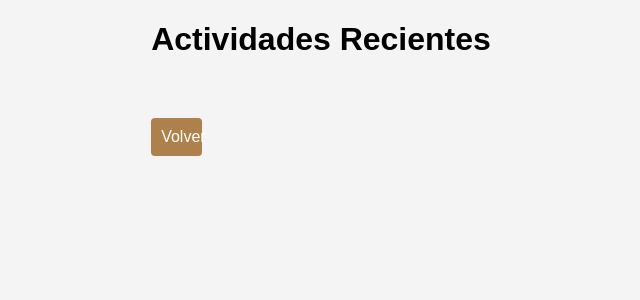
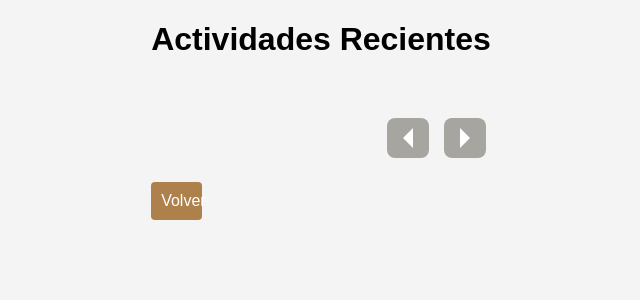
Before and after one commit to IsidoraMoncada/desarrollo_web_isidora_moncada, a Flask app: page /ver_listado?page=2 in a window 1280 px wide. Shown: the top 300 px of the page, without its empty margins (319-959 px from the left). Run offline with Flask 3, Linux system fonts and the light colour scheme; data that the repository does not hold is empty; parts of the project's set-up code (start-up, migrations or seed data) failed here and were passed over.

Commit message:
Paginación lista

```diff
--- a/flask_app/app.py
+++ b/flask_app/app.py
@@ -4,7 +4,9 @@ import hashlib
 import os
 import filetype
 from databases import db
-from databases.db import TemaEnum
+from databases.db import TemaEnum, Actividad
+from math import ceil
+
 
 UPLOAD_FOLDER = 'static/uploads'
 app = Flask(__name__)
@@ -49,8 +51,12 @@ def agregar_actividad():
 def ver_listado():
     PAGE_SIZE = 5
     data = []
+    page_num = request.args.get('page', 1, type=int)
+    actividades = db.get_actividad_page(page=page_num, page_size=PAGE_SIZE)
+    total_actividades = db.get_total_actividades()
+    total_paginas = ceil(total_actividades / PAGE_SIZE)
 
-    for actividad in db.get_actividad(page_size=PAGE_SIZE):
+    for actividad in actividades:
         comuna = db.get_comuna_by_id(actividad.comuna_id)
         fotos = db.get_n_fotos(actividad.id)
         tema = db.get_tema_by_actividad_id(actividad.id)
@@ -69,7 +75,8 @@ def ver_listado():
             "fotos": fotos,
             "organizador": actividad.nombre
         })
-    return render_template('listado.html', data = data)
+
+    return render_template('listado.html', data=data, page=page_num, total_pages=total_paginas)
 
 #Ruta para llegar a las estadisticas desde el indice
 @app.route('/ver_estadisticas',  methods=["GET"])
--- a/flask_app/databases/db.py
+++ b/flask_app/databases/db.py
@@ -212,3 +212,16 @@ def get_n_fotos(actividad_id):
     fotos = session.query(Foto).filter_by(actividad_id=actividad_id).count()
     session.close()
     return fotos
+
+def get_actividad_page(page, page_size):
+    session = SessionLocal()
+    offset = (page - 1) * page_size
+    actividades = session.query(Actividad).order_by(Actividad.dia_hora_inicio.desc()).offset(offset).limit(page_size).all()
+    session.close()
+    return actividades
+
+def get_total_actividades():
+    session = SessionLocal()
+    total = session.query(Actividad).count()
+    session.close()
+    return total
--- a/flask_app/static/css/listado.css
+++ b/flask_app/static/css/listado.css
@@ -45,3 +45,50 @@ button#volver:hover {
     width: 15%;
     margin-top: 20px;
 }
+
+.pagination {
+    text-align: right;
+    margin-top: 20px;
+    font-family: Arial, sans-serif;
+}
+
+.pagination a {
+    display: inline-block;
+    background-color: #a7a5a0;
+    color: white;
+    padding: 10px 16px;
+    margin: 0 5px;
+    border-radius: 8px;
+    text-decoration: none;
+    font-weight: bold;
+    transition: background-color 0.3s, transform 0.2s;
+}
+
+.pagination a:hover {
+    background-color: #63625f;
+    transform: translateY(-2px);
+}
+
+.pagination span {
+    font-size: 16px;
+    margin: 0 10px;
+    color: #333;
+}
+
+.arrow-left {
+    width: 0;
+    height: 0;
+    border-top: 10px solid transparent;
+    border-bottom: 10px solid transparent;
+
+    border-right:10px solid rgb(255, 255, 255);
+  }
+
+.arrow-right {
+    width: 0;
+    height: 0;
+    border-top: 10px solid transparent;
+    border-bottom: 10px solid transparent;
+
+    border-left:10px solid rgb(255, 255, 255);
+}
--- a/flask_app/templates/listado.html
+++ b/flask_app/templates/listado.html
@@ -21,6 +21,15 @@
             {% endif %}
         </table>
         <br>
+        <div class="pagination">
+            {% if page > 1 %}
+                <a href="{{ url_for('ver_listado', page=page-1) }}"><div class="arrow-left"></div></a>
+            {% endif %}
+
+            {% if not page == total_pages %}
+                <a href="{{ url_for('ver_listado', page=page+1) }}"><div class="arrow-right"></div></a>
+            {% endif %}
+        </div>
         <div class="menu-botones">
             <a href="{{ url_for('index') }}"><button type="submit" id="volver">Volver</button></a>
         </div>
```
